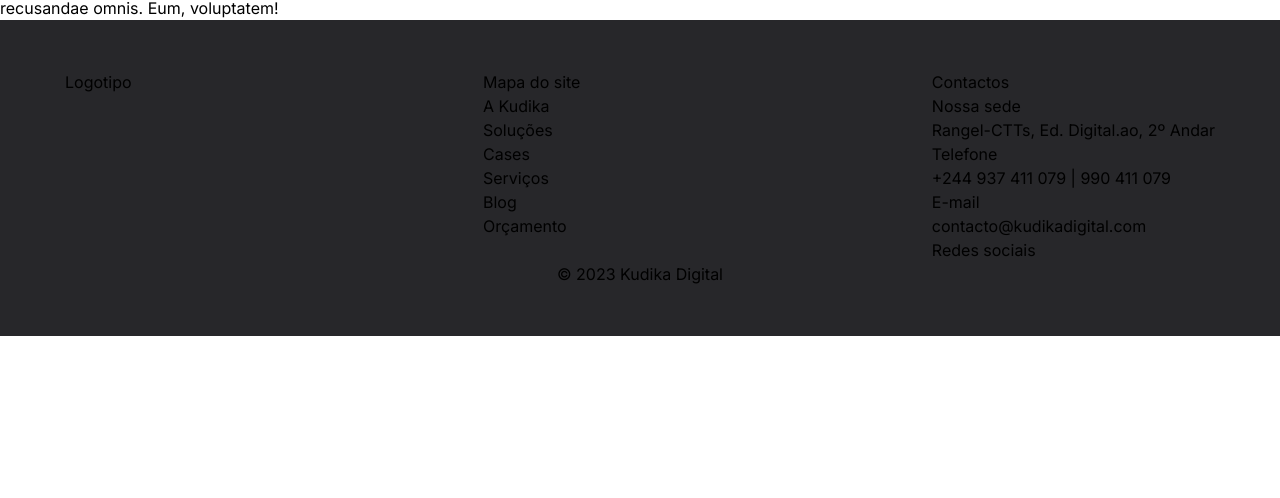
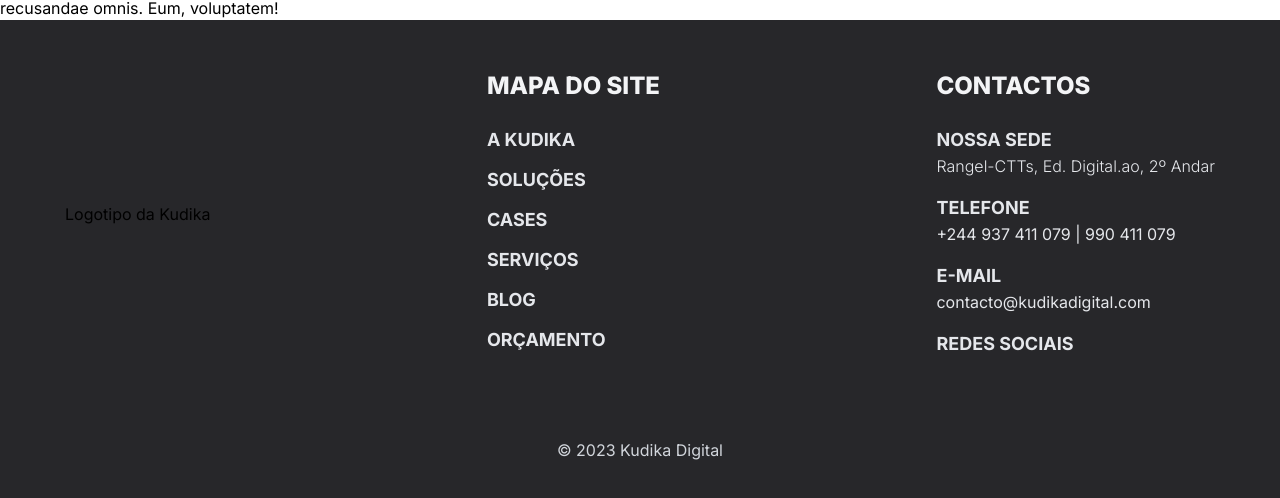
Before and after one commit to makiessedev/kudika-digital, a Next.js app: page / in a window 1280 px wide. Shown: the part 452-950 px from the top of the page. Before the commit the page ends 800 px from the top, so only its background shows below. Built offline with nearby package versions, Linux system fonts and the light colour scheme.

Commit message:
footer...

```diff
--- a/src/components/footer/index.tsx
+++ b/src/components/footer/index.tsx
@@ -1,16 +1,15 @@
 import React from 'react'
-import Container from '../container'
 
 export default function Footer() {
   return (
       <footer className='bg-zinc-800 px-[65px] py-[50px]'>
         <div className='flex flex-row justify-between'>
-        <div>
-          <h4>Logotipo</h4>
+        <div className='flex items-center'>
+          <h4>Logotipo da Kudika</h4>
         </div>
         <div>
-          <h4>Mapa do site</h4>
-          <ul>
+          <h4 className='text-gray-100 text-2xl font-extrabold uppercase mb-6'>Mapa do site</h4>
+          <ul className='flex flex-col text-gray-200 text-lg font-bold uppercase gap-3'>
             <li>A Kudika</li>
             <li>Soluções</li>
             <li>Cases</li>
@@ -20,25 +19,27 @@
           </ul>
         </div>
         <div>
-          <h4>Contactos</h4>
+          <h4 className='text-gray-100 text-2xl font-extrabold uppercase mb-6'>Contactos</h4>
+          <div  className='flex flex-col gap-4 text-gray-200'>
           <div>
-            <h5>Nossa sede</h5>
-            <span>Rangel-CTTs, Ed. Digital.ao, 2º Andar</span>
+            <h5 className='text-lg font-bold uppercase'>Nossa sede</h5>
+            <span className='text-base font-light'>Rangel-CTTs, Ed. Digital.ao, 2º Andar</span>
           </div>
           <div>
-            <h5>Telefone</h5>
+            <h5 className='text-lg font-bold uppercase'>Telefone</h5>
             <span>+244 937 411 079 | 990 411 079</span>
           </div>
           <div>
-            <h5>E-mail</h5>
+            <h5 className='text-lg font-bold uppercase'>E-mail</h5>
             <span>contacto@kudikadigital.com</span>
           </div>
           <div>
-            <h5>Redes sociais</h5>
+            <h5 className='text-lg font-bold uppercase'>Redes sociais</h5>
+          </div>
           </div>
         </div>
         </div>
-        <div className='flex items-center justify-center'>
+        <div className='flex items-center justify-center text-gray-300 mt-20'>
           <p>&copy; 2023 Kudika Digital</p>
         </div>
     </footer>
```
